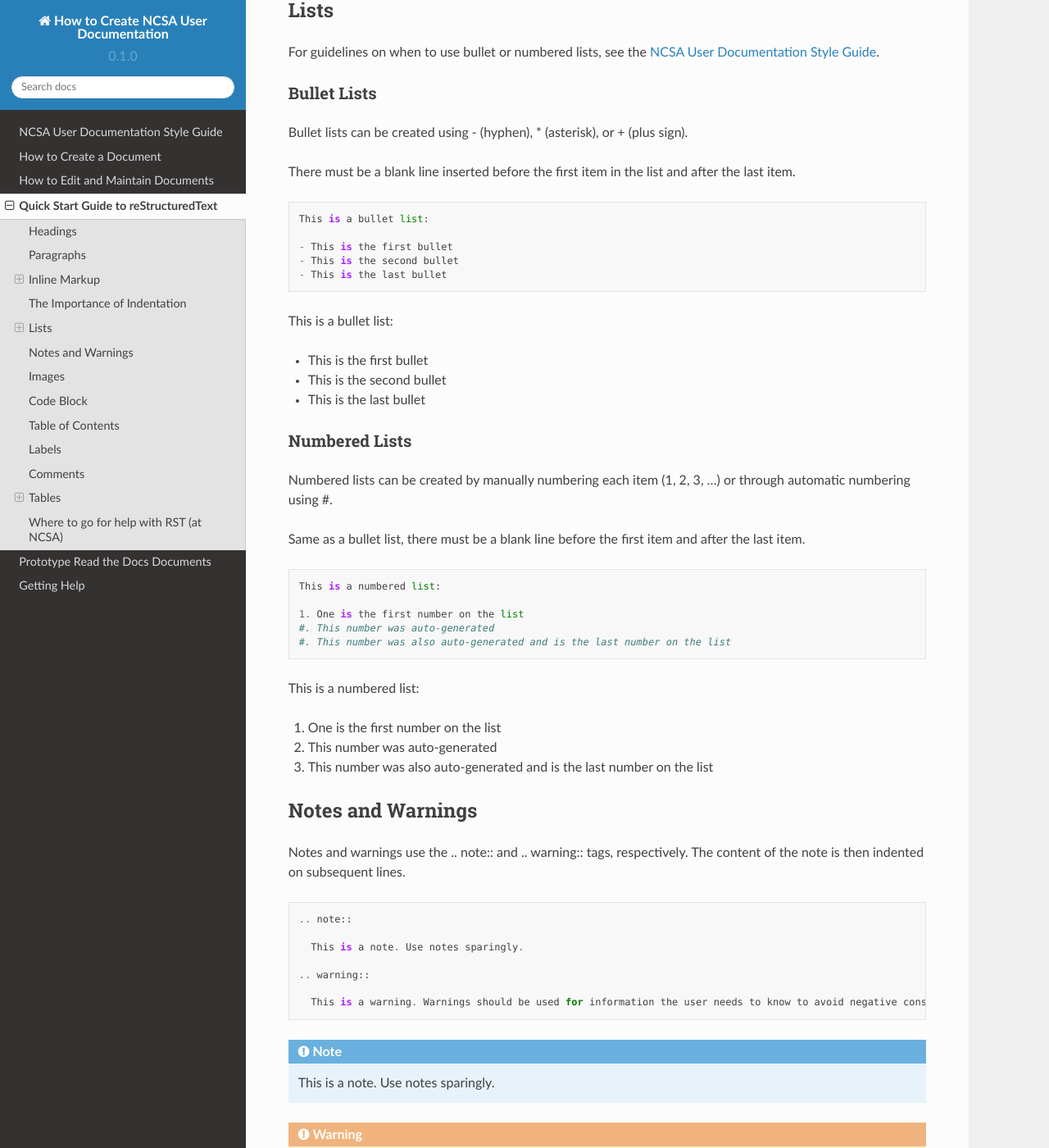
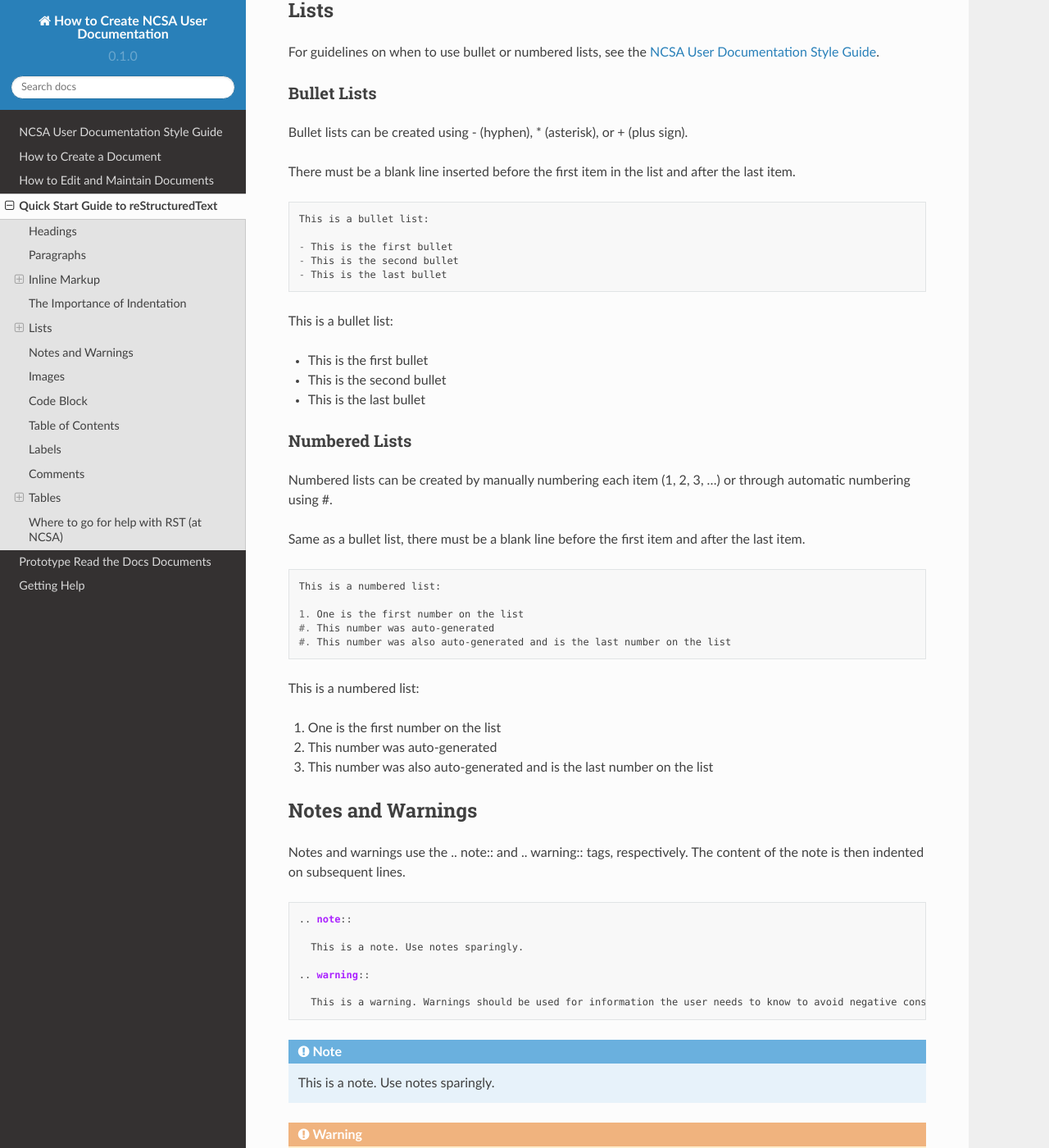
Before and after one commit to lhelms2/howto_rtd, a Sphinx documentation site: the page built from docs/source/quick_rst.rst, in a window 1280 px wide and 1400 px high, scrolled down 2773 px. Shown: the whole window at 82% size. Built offline with Sphinx 7.4.7 and the Read the Docs theme 2.0.0, drawn with Linux system fonts in a browser that asks for light colours; some of the changed text lies outside the part shown.

Commit message:
Update quick_rst.rst updated code blocks syntax
updated code blocks syntax to resolve text colors

```diff
--- a/docs/source/quick_rst.rst
+++ b/docs/source/quick_rst.rst
@@ -14,7 +14,7 @@ Headings
 
 The document title and headings are created using non-alphanumeric 7-bit ASCII characters. Underline each heading (under- and over-line the title) with the chosen character, ensuring the line is *at least* as long as the heading, or title. The below characters match the :ref:`style`.
 
-::
+.. code-block:: rst
 
   #################################
   Top Document Title (pound signs)
@@ -50,7 +50,7 @@ Bold
 
 To make a word or phrase display in boldface, surround it with double asterisks.
 
-::
+.. code-block:: rst
 
   This is an example of **boldface**
 
@@ -61,7 +61,7 @@ Italics
 
 To make a word or phrase display in italics, surround it with single asterisks.
 
-::
+.. code-block:: rst
 
   This is an example of *italics*
 
@@ -75,7 +75,7 @@ $$$$$$$$$$$$$$$$$
 
 To create single word hyperlinks to external targets, insert an underscore after the word and define the target on a separate line. See the example below.
 
-::
+.. code-block:: rst
 
   External hyperlink example with Google_.
 
@@ -87,7 +87,7 @@ External hyperlink example with Google_.
 
 For hyperlinks that include spacing or punctuation, surround the word or phrase with backticks (`) prior to appending the underscore.
 
-::
+.. code-block:: rst
 
   This `links to Wikipedia`_
 
@@ -102,7 +102,7 @@ $$$$$$$$$$$$$$$$$
 
 To create hyperlinks to sections within the document, precede the heading with an underscore. If the heading has spaces or punctuation, surround it with backticks (`).
 
-::
+.. code-block:: rst
 
   This links to the Headings_ section.
 
@@ -110,14 +110,14 @@ This links to the Headings_ section.
 
 To link to another page within the document, add a label to the section and use the label as the target. See example below.
 
-::
+.. code-block:: rst
 
   .. _style:
 
   NCSA User Documentation Style Guide
   ====================================
 
-::
+.. code-block:: rst
 
   This links to the :ref:`style`.
 
@@ -148,7 +148,7 @@ Bullet lists can be created using - (hyphen), * (asterisk), or + (plus sign).
 
 There must be a blank line inserted before the first item in the list and after the last item.
 
-::
+.. code-block:: rst
 
   This is a bullet list:
 
@@ -171,7 +171,7 @@ Numbered lists can be created by manually numbering each item (1, 2, 3, ...) or
 
 Same as a bullet list, there must be a blank line before the first item and after the last item.
 
-::
+.. code-block:: rst
 
   This is a numbered list:
 
@@ -192,7 +192,7 @@ Notes and Warnings
 
 Notes and warnings use the .. note:: and .. warning:: tags, respectively. The content of the note is then indented on subsequent lines.
 
-::
+.. code-block:: rst
 
   .. note::
 
@@ -217,7 +217,7 @@ Images can be inserted using .. image:: path/filename.jpg or .. figure:: path/fi
 
 A figure is an image with a caption.
 
-::
+.. code-block:: rst
 
      .. image:: images/new_bldg-1024x681.jpg
        :alt: NCSA building.
@@ -244,15 +244,15 @@ Code Block
 
 Code block is inserted using :: . The content of the code block is then indented under the :: with one blank line below the tag. If you omit the blank line or don't indent, the code block will not render correctly.
 
-::
+.. code-block:: rst
 
-  ::
+  .. code-block:: rst
 
     This is the content of the code block
 
     This is more content and it's still indented
 
-::
+.. code-block:: rst
 
   This is the content of the code block
 
@@ -265,7 +265,7 @@ Table of Contents
 
 Table of contents are generated by created with the .. toctree:: tag. The recommended max depth of a toctree is 2. There is an example of a toctree on the landing page of this how to document.
 
-::
+.. code-block:: rst
 
   .. toctree::
     :maxdepth: 2
@@ -278,7 +278,7 @@ Labels
 
 Add a label to a section using the syntax below.
 
-::
+.. code-block:: rst
 
   .. _alias:
 
@@ -287,7 +287,7 @@ Comments
 
 Comments can be inserted using the .. tag. Indent the content of the comment.
 
-::
+.. code-block:: rst
 
   ..
     This is a comment. It will not be rendered.
@@ -300,7 +300,7 @@ Simple Tables
 
 Simple tables use = (equal sign) and - (hyphen) to define the heading(s), rows, and columns as shown in the example below. Simple tables are simple to create but have limitations on row and column spanning.
 
-::
+.. code-block:: rst
 
     === === ===
     Addends Sum
@@ -328,7 +328,7 @@ Grid Tables
 
 Grid tables are crated using - (hyphen) for row delineators, + (plus sign) for corner delineators, and | (vertical bar) for column delineators. Grid tables are more cumbersome to create but offer more flexibility in row and column spanning.
 
-::
+.. code-block:: rst
 
     +------------+------------+-----------+
     |     Header of the Addition Table    |
```
